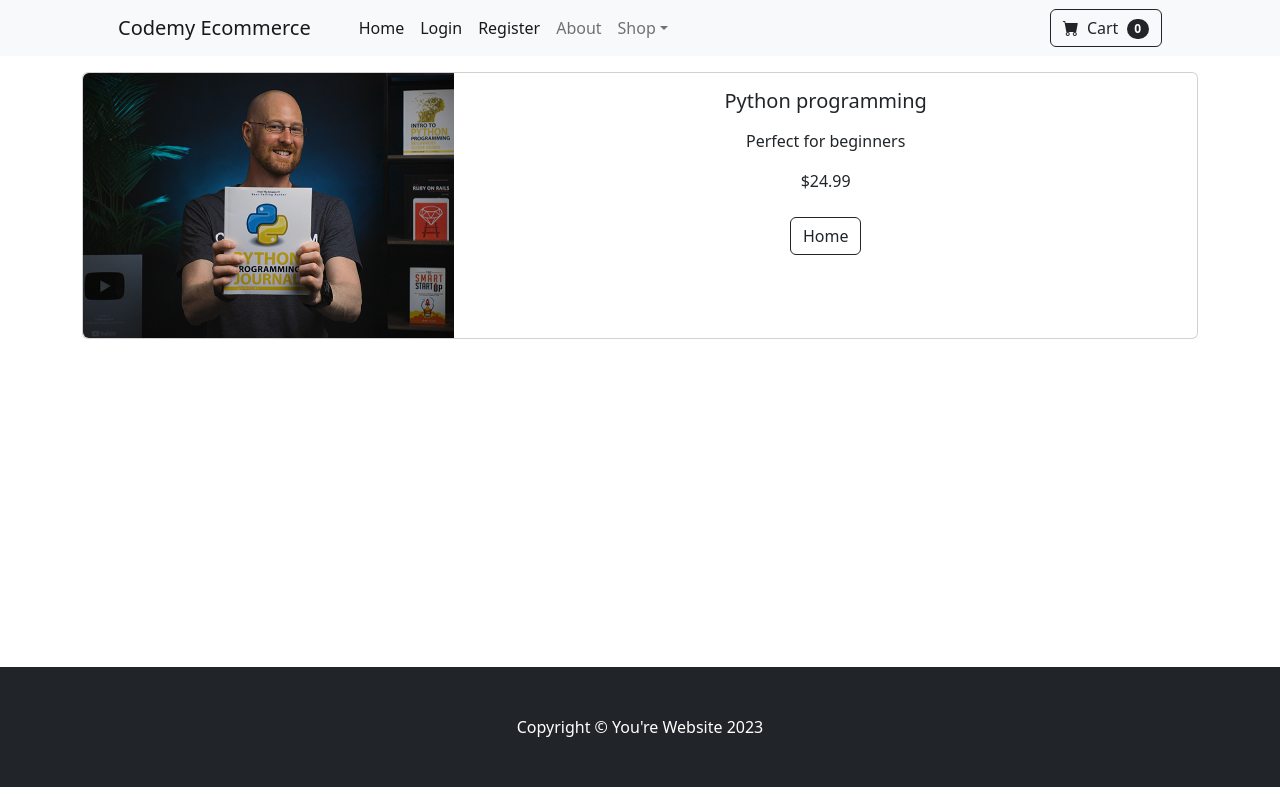
After one commit to fournacea/ecom, a Django app: page /product/3 in a window 1280 px wide. The commit adds this page. Run offline with Django 5.2, Linux system fonts and the light colour scheme; data comes from the database, SQL or seed files in the repository; both versions use the stored data as it was after the commit; some libraries are stand-ins or nearby versions.

Commit message:
ADD Product pages

```diff
--- a/static/css/custom_styles.css
+++ b/static/css/custom_styles.css
@@ -1,4 +1,4 @@
-body {
+/* body {
     display: flex;
     flex-direction: column;
 }
@@ -6,3 +6,8 @@ body {
 .main-content {
     flex-grow: 1;
 }
+
+#custom-center {
+    margin-left: auto;
+    margin-right: auto;
+} */
--- a/store/templates/base.html
+++ b/store/templates/base.html
@@ -5,11 +5,11 @@
         <head>
             <meta charset="utf-8" />
             <meta name="viewport" content="width=device-width, initial-scale=1, shrink-to-fit=no" />
-            <meta name="description" content="" />
-            <meta name="author" content="" />
+            <meta name="description" content="Online book shop" />
+            <meta name="author" content="Adam Fournace" />
             <title>Django Ecommerce</title>
             <!-- Favicon-->
-            <link rel="icon" type="image/x-icon" href="assets/favicon.ico" />
+            <link rel="icon" type="image/x-icon" href="favicon.ico" />
             <!-- Bootstrap icons-->
             <link href="https://cdn.jsdelivr.net/npm/bootstrap-icons@1.5.0/font/bootstrap-icons.css" rel="stylesheet" />
             <!-- Core theme CSS (includes Bootstrap)-->
--- a/store/templates/login.html
+++ b/store/templates/login.html
@@ -47,6 +47,6 @@
 </div>
 
 
-
+<br><br><br><br><br>
 
 {% endblock content %}
--- /dev/null
+++ b/store/templates/product.html
@@ -0,0 +1,67 @@
+{% extends 'base.html' %}
+{% load static %}
+
+{% block content %}
+	{% comment %} <center>
+	<div class="container mt-3">
+		<div class="card mb-3" style="max-width: 540px;">
+		<div class="row g-0">
+			<div class="col-md-4">
+			<img src="{{ product.image.url }}" class="img-fluid rounded-start" alt="..." />
+			</div>
+			<div class="col-md-8">
+			<div class="card-body">
+				<h5 class="card-title">{{ product.name }}</h5>
+				<p class="card-text mt-3">{{ product.description }}</p>
+				<a class="btn btn-outline-dark mt-auto" href="{% url 'home' %}"
+									>Home</a>
+			</div>
+			</div>
+		</div>
+		</div>
+	</div>
+	</center> {% endcomment %}
+
+
+
+    <center>
+        <div class="container mt-3">
+            <div class="card mb-3">
+                <div class="row g-0">
+                    <div class="col-md-4 d-flex align-items-center">
+                        <img src="{{ product.image.url }}" class="img-fluid rounded-start" alt="..." />
+                    </div>
+                    <div class="col-md-8">
+                        <div class="card-body">
+                            <h5 class="card-title">{{ product.name }}</h5>
+                            <p class="card-text mt-3">{{ product.description }}</p>
+							{% if product.on_sale %}
+								<div class="d-flex justify-content-center large text-warning mb-2">
+									<div class="bi-star-fill"></div>
+									&nbsp;&nbsp;Sale!&nbsp;&nbsp;
+									<div class="bi-star-fill"></div>
+									</div>
+
+									<!-- Product price-->
+									<strike>
+									${{ product.price }}
+									</strike>
+									&nbsp;
+									${{ product.sale_price }}
+
+
+
+							{% else %}
+								${{ product.price }}
+							{% endif %}
+							<br><br>
+                            <a class="btn btn-outline-dark mt-auto" href="{% url 'home' %}">Home</a>
+                        </div>
+                    </div>
+                </div>
+            </div>
+        </div>
+    </center>
+
+  	<br><br><br><br><br><br><br><br><br><br><br><br><br>
+{% endblock %}
--- a/store/urls.py
+++ b/store/urls.py
@@ -8,4 +8,5 @@ urlpatterns = [
     path('login/', views.login_user, name='login'),
     path('logout/', views.logout_user, name='logout'),
     path('register/', views.register_user, name='register'),
+    path('product/<int:pk>', views.product, name='product'),
 ]
--- a/store/views.py
+++ b/store/views.py
@@ -1,59 +1,51 @@
 from django.shortcuts import render, redirect
-
-from django.contrib.auth import authenticate, login, logout, get_user_model
+from django.contrib.auth import (
+    authenticate,
+    login,
+    logout,
+    get_user_model
+)
 from django.contrib.auth.hashers import check_password
-
 from django.contrib.auth.models import User
 from django.contrib.auth.forms import UserCreationForm
 from django import forms
-
 from django.contrib import messages
 
 from .models import Product
 from .forms import SignUpForm
 
 
-# Create your views here.
 def home(request):
+    """Render home page."""
     products = Product.objects.all()
     return render(request, 'home.html', {"products": products})
 
 
 def about(request):
+    """Render about page."""
     return render(request, 'about.html', {})
 
 
 def login_user(request):
+    """Handle user login."""
     if request.method == "POST":
-        # print("POST Data:", request.POST)  # Debug: Print POST data
-
         username = request.POST.get('username')
         password = request.POST.get('password')
 
         if username and password:
-            # print(username, password) #Debug
             User = get_user_model()
-            user = User.objects.get(username=username)  # Get the user object
+            try:
+                user = User.objects.get(username=username)
+            except User.DoesNotExist:
+                user = None
 
-            # Manually check password
-            password_correct = check_password(password, user.password)
-            # print(f"Password correct: {password_correct}") # Debug: Boolean
-
-            if password_correct:
-                # Explicitly specify ModelBackend
+            if user and check_password(password, user.password):
                 user = authenticate(request, username=username, password=password)
 
-                if user is not None:
-                    # Debug: Print user and password hash
-                    # print("Authenticated User:", user, user.last_login)
-
-                    if user.is_active:
-                        login(request, user)
-                        messages.success(request, ('You are now logged in. Welcome! 🥳'))
-                        return redirect('about')
-                    else:
-                        messages.warning(request, ('Your account is inactive. Please contact support. 🤖'))
-                        return redirect('login')
+                if user and user.is_active:
+                    login(request, user)
+                    messages.success(request, ('You are now logged in. Welcome! 🥳'))
+                    return redirect('about')
                 else:
                     messages.warning(request, ('Invalid username or password. Please try again. 🤖'))
                     return redirect('login')
@@ -68,12 +60,14 @@ def login_user(request):
 
 
 def logout_user(request):
+    """Handle user logout."""
     logout(request)
     messages.success(request, ("You're logged out. Stop on by again now, ya hear!"))
     return redirect('home')
 
 
 def register_user(request):
+    """Handle user registration."""
     form = SignUpForm()
 
     if request.method == "POST":
@@ -81,26 +75,22 @@ def register_user(request):
 
         if form.is_valid():
             form.save()
-            print(form.cleaned_data)
             username = form.cleaned_data['username']
             password = form.cleaned_data['password1']
-            print(username, password)
 
-            # Log in User automatically after signup
             user = authenticate(username=username, password=password)
 
-            if user is not None:
-
-                if user.is_active:
-                    login(request, user)
-                    messages.success(request, ('You are now logged in. Welcome! 🥳'))
-                    return redirect('home')
-
-                else:
-                    messages.warning(request, ('Your account is inactive. Please contact support. 🤖'))
-                    return redirect('login')
-
+            if user and user.is_active:
+                login(request, user)
+                messages.success(request, ('You are now logged in. Welcome! 🥳'))
+                return redirect('home')
             else:
-                    messages.warning(request, ('Invalid username or password. Please try again. 🤖'))
+                messages.warning(request, ('Invalid username or password. Please try again. 🤖'))
 
     return render(request, 'register.html', {"form": form})
+
+
+def product(request, pk):
+    """Render product page."""
+    product = Product.objects.get(id=pk)
+    return render(request, 'product.html', {"product": product})
```
Also changed, not shown: store/templates/home.html (+8 -6 lines), db.sqlite3.
